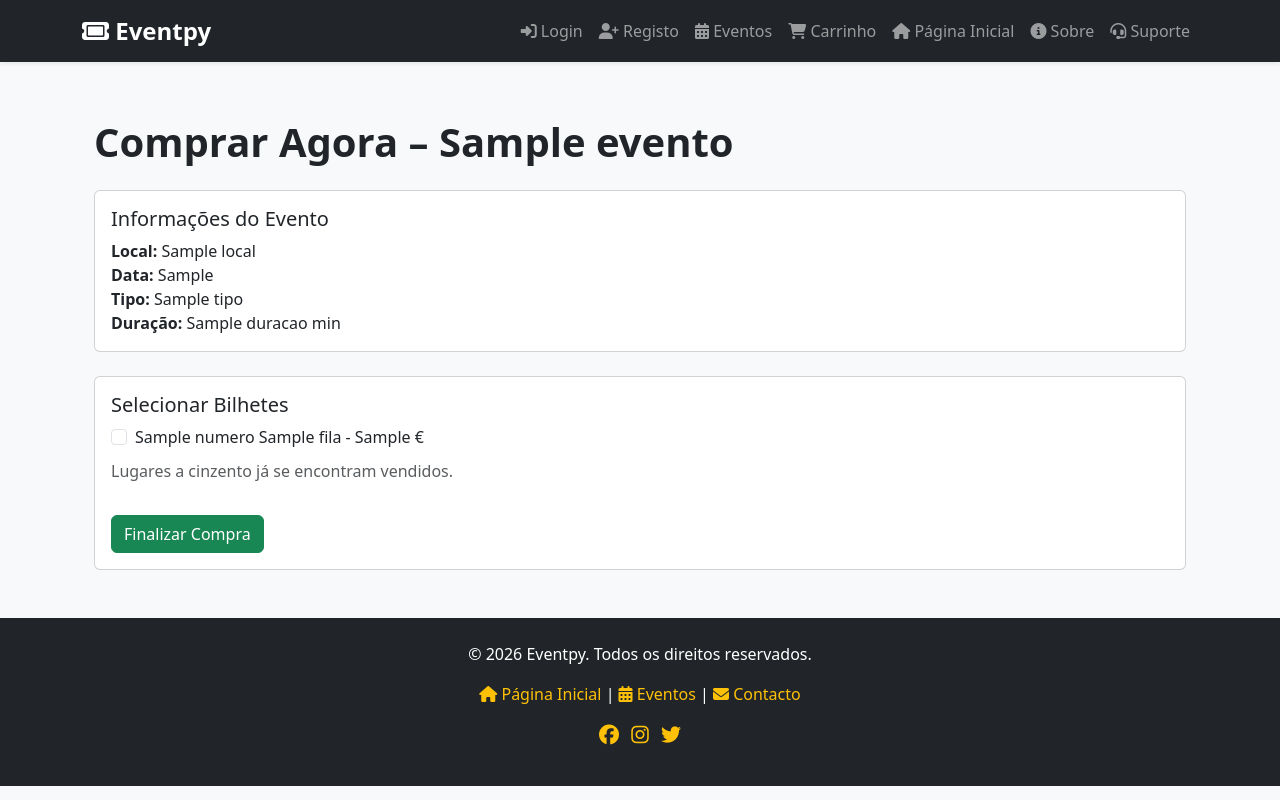
After one commit to leo-snczki/eventpy, a Flask app: template templates/checkout_comprar_agora.html in a window 1280 px wide. The commit adds this page. Run offline with Flask 3, Linux system fonts and the light colour scheme; the template is opened without the code that fills it: most values are stand-ins (such as "Sample title", 1, 10 or a date in 2020); some libraries are stand-ins or nearby versions.

Commit message:
Add buy now option, flash support for events page, proper visualization of tickets from user page and flash support

```diff
--- a/app.py
+++ b/app.py
@@ -31,6 +31,86 @@ def carregar_utilizador():
             g.utilizador = None
     else:
         g.utilizador = None
+
+@app.route("/comprar_agora/<int:evento_id>")
+def comprar_agora(evento_id):
+    if g.utilizador is None:
+        flash("Precisa de iniciar sessão.", "warning")
+        return redirect(url_for("login"))
+
+    evento = Evento.get_or_none(Evento.id == evento_id)
+    if not evento:
+        flash("Evento não encontrado.", "warning")
+        return redirect(url_for("eventos"))
+
+    # Pega todos os lugares disponíveis do evento (não vendidos)
+    lugares = Lugar.select().where((Lugar.evento == evento) & (Lugar.vendido == False))
+
+    if not lugares:
+        flash("Não há lugares disponíveis para este evento.", "warning")
+        return redirect(url_for("eventos"))
+
+    return render_template(
+        "checkout_comprar_agora.html",
+        evento=evento,
+        lugares=lugares,
+    )
+
+@app.route("/finalizar_compra_agora/<int:evento_id>", methods=["POST"])
+def finalizar_compra_agora(evento_id):
+    if g.utilizador is None:
+        flash("Precisa de iniciar sessão.", "warning")
+        return redirect(url_for("login"))
+
+    evento = Evento.get_or_none(Evento.id == evento_id)
+    if not evento:
+        flash("Evento não encontrado.", "warning")
+        return redirect(url_for("eventos"))
+
+    if evento.tipo == "Concerto":
+        quantidade = int(request.form.get("quantidade", 0))
+        lugares_disponiveis = Lugar.select().where((Lugar.evento == evento) & (Lugar.tipo == "pista") & (Lugar.vendido == False))
+        if quantidade < 1 or quantidade > lugares_disponiveis.count():
+            flash("Quantidade inválida.", "warning")
+            return redirect(url_for("comprar_agora", evento_id=evento.id))
+
+        total = 0
+        lugares = []
+        for lugar in lugares_disponiveis.limit(quantidade):
+            lugar.vendido = True
+            lugar.save()
+            total += float(lugar.preco_base)
+            lugares.append(lugar)
+
+    else:
+        selecionados = request.form.getlist("lugares_selecionados")
+        if not selecionados:
+            flash("Selecione pelo menos um lugar.", "warning")
+            return redirect(url_for("comprar_agora", evento_id=evento.id))
+
+        total = 0
+        lugares = []
+        for lid in selecionados:
+            lugar = Lugar.get_or_none(Lugar.id == int(lid), Lugar.vendido == False)
+            if not lugar:
+                flash("Um dos lugares já não está disponível.", "danger")
+                return redirect(url_for("comprar_agora", evento_id=evento.id))
+            lugar.vendido = True
+            lugar.save()
+            total += float(lugar.preco_base)
+            lugares.append(lugar)
+
+    venda = Venda.create(utilizador=g.utilizador, evento=evento, total=total)
+
+    for lugar in lugares:
+        Bilhete.create(venda=venda, lugar=lugar, preco=lugar.preco_base)
+
+    Recibo.create(venda=venda, nif=g.utilizador.documento_identificacao, valor_total=total)
+
+    flash(f"Compra realizada com sucesso! Total: {total} €", "success")
+    return redirect(url_for("utilizador"))
+
+
 
 
 # Variaveis globais para templates, por algum motivo nao funciona se colocar no base
@@ -140,7 +220,34 @@ def utilizador():
     if g.utilizador is None:
         flash("Precisa de iniciar sessão para aceder ao perfil.", "warning")
         return redirect(url_for("login"))
-    return render_template("utilizador.html", utilizador=g.utilizador)
+
+    vendas = Venda.select().where(Venda.utilizador == g.utilizador)
+    encomendas = []
+
+    for venda in vendas:
+        bilhetes = venda.bilhetes  # todos os bilhetes dessa venda
+        quantidade = bilhetes.count()
+        valor_total = float(venda.total)
+        data_encomenda = venda.data_venda.strftime("%d/%m/%Y")
+        estado = "Confirmado"  # podes adicionar lógica de estado
+        evento_titulo = venda.evento.titulo
+
+        # Buscar recibo ligado à venda
+        recibo = Recibo.get_or_none(Recibo.venda == venda)
+        nif = recibo.nif if recibo else "-"
+        valor_recibo = float(recibo.valor_total) if recibo else "-"
+
+        encomendas.append({
+            "evento_titulo": evento_titulo,
+            "data_encomenda": data_encomenda,
+            "quantidade": quantidade,
+            "valor_total": valor_total,
+            "estado": estado,
+            "nif": nif,
+            "valor_recibo": valor_recibo
+        })
+
+    return render_template("utilizador.html", utilizador=g.utilizador, encomendas=encomendas)
 
 
 @app.route("/apagar_conta", methods=["POST"])
@@ -222,13 +329,6 @@ def escolher_lugar(evento_id):
         if not selecionados:
             flash("Selecione pelo menos um lugar.", "warning")
         else:
-            #
-            # Marca os lugares como vendidos mas ainda nao cria venda/bilhetes
-            for lugar_id in selecionados:
-                lugar = Lugar.get_or_none(Lugar.id == int(lugar_id))
-                if lugar and not lugar.vendido:
-                    lugar.vendido = True
-                    lugar.save()
             flash(f"{len(selecionados)} lugar/es confirmado/s com sucesso!", "success")
             # Redireciona para evitar reenvio de formulário
             return redirect(url_for("escolher_lugar", evento_id=evento.id, fila=fila_selecionada))
--- /dev/null
+++ b/templates/checkout_comprar_agora.html
@@ -0,0 +1,58 @@
+{% extends "base.html" %}
+
+{% block title %}Comprar Agora | Eventpy{% endblock %}
+
+{% block content %}
+<div class="container mt-4">
+
+    <h1 class="fw-bold mb-4">Comprar Agora – {{ evento.titulo }}</h1>
+
+    <div class="card mb-4">
+        <div class="card-body">
+            <h5 class="card-title">Informações do Evento</h5>
+            <ul class="list-unstyled mb-0">
+                <li><strong>Local:</strong> {{ evento.local }}</li>
+                <li><strong>Data:</strong> {{ evento.data_hora }}</li>
+                <li><strong>Tipo:</strong> {{ evento.tipo }}</li>
+                <li><strong>Duração:</strong> {{ evento.duracao }} min</li>
+            </ul>
+        </div>
+    </div>
+
+    <form method="post" action="{{ url_for('finalizar_compra_agora', evento_id=evento.id) }}">
+        <div class="card mb-4">
+            <div class="card-body">
+                <h5 class="card-title">Selecionar Bilhetes</h5>
+
+                {% if evento.tipo == "Concerto" %}
+                <p>Os bilhetes são para a pista, sem lugares marcados.</p>
+                <div class="mb-3">
+                    <label class="form-label">Quantidade de bilhetes (máx. 2 por conta/NIF)</label>
+                    <input type="number" class="form-control" name="quantidade" min="1" max="2" value="1" required>
+                </div>
+                <p class="text-muted">Lugares disponíveis: {{ lugares|length }}</p>
+                {% else %}
+                <div class="d-flex flex-wrap gap-3">
+                    {% for lugar in lugares %}
+                    {% if not lugar.vendido %}
+                    <div class="form-check">
+                        <input class="form-check-input" type="checkbox" name="lugares_selecionados"
+                            value="{{ lugar.id }}" id="lugar{{ lugar.id }}">
+                        <label class="form-check-label" for="lugar{{ lugar.id }}">
+                            {{ lugar.numero if lugar.numero else "Pista" }} {{ lugar.fila if lugar.fila else "" }} - {{
+                            lugar.preco_base }} €
+                        </label>
+                    </div>
+                    {% endif %}
+                    {% endfor %}
+                </div>
+                <p class="text-muted mt-2">Lugares a cinzento já se encontram vendidos.</p>
+                {% endif %}
+
+                <button type="submit" class="btn btn-success mt-3">Finalizar Compra</button>
+            </div>
+        </div>
+    </form>
+
+</div>
+{% endblock %}
```
Also changed, not shown: templates/eventos.html (+26 -16 lines), templates/utilizador.html (+15 -4 lines).
